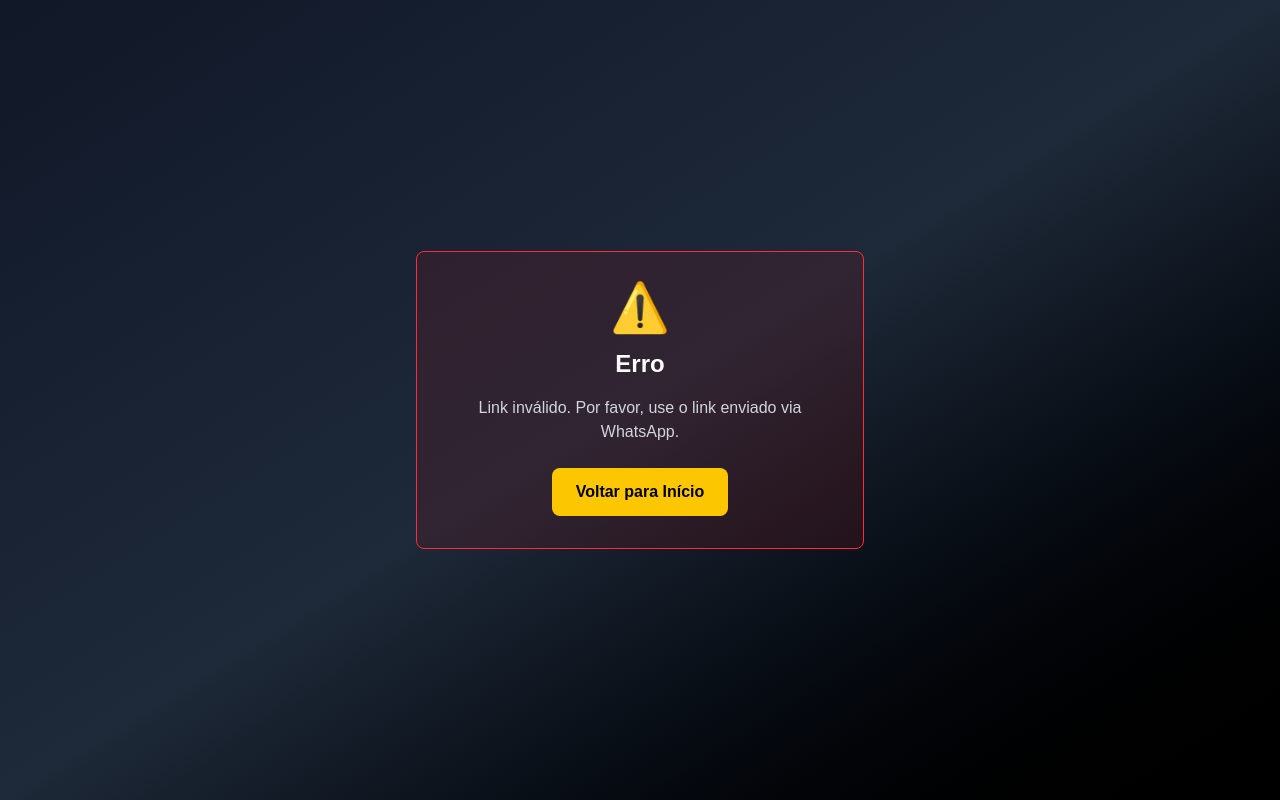
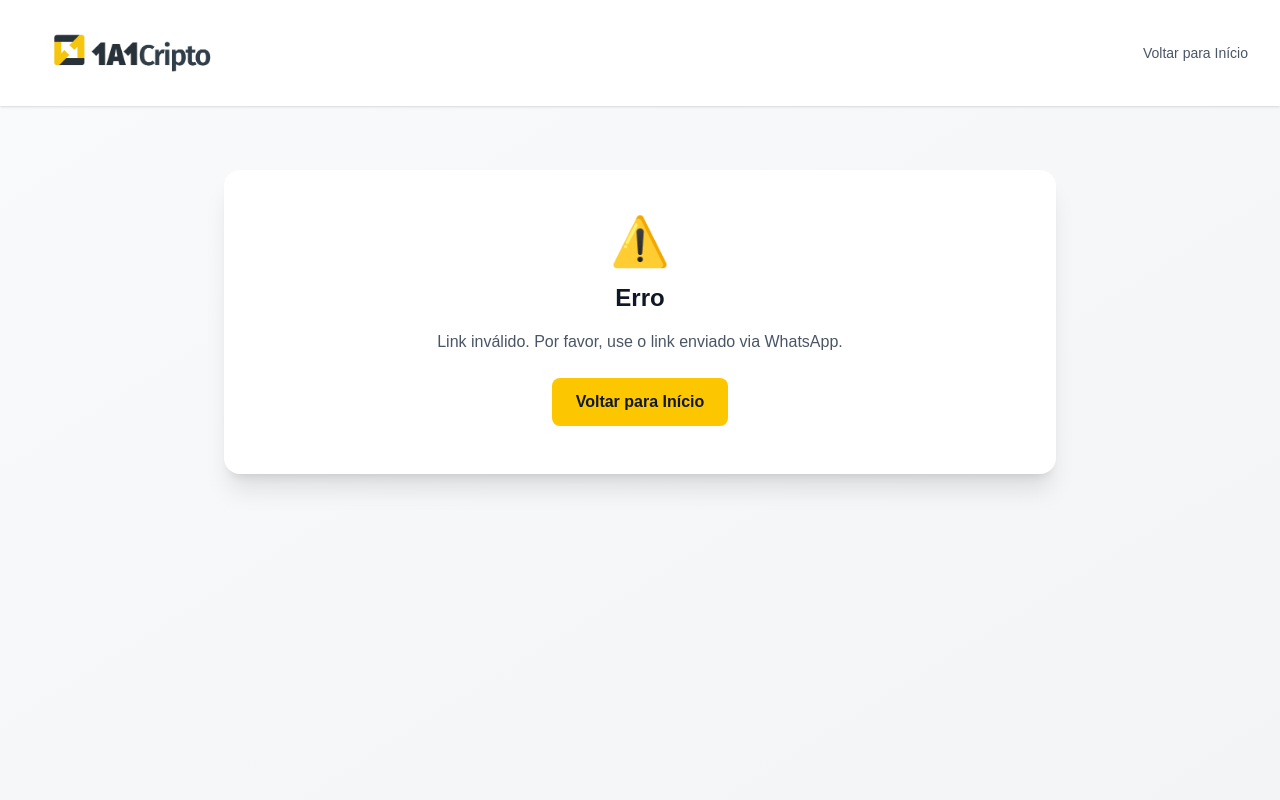
Before and after one commit to thiagomachlara/1a1-onboarding, a Next.js app: page /refresh in a window 1280 px wide. Built offline with nearby package versions, Linux system fonts and the light colour scheme.

Commit message:
feat: padronizar design da página de refresh com página principal

```diff
--- a/src/app/refresh/page.tsx
+++ b/src/app/refresh/page.tsx
@@ -78,10 +78,10 @@ function RefreshContent() {
       }
 
       const tokenData = await tokenResponse.json();
-
       setAccessToken(tokenData.token);
       setIsLoading(false);
 
+      console.log('[Refresh] Inicialização completa!');
     } catch (err: any) {
       console.error('[Refresh] Erro:', err);
       setError(err.message || 'Erro ao inicializar atualização de KYC');
@@ -91,64 +91,121 @@ function RefreshContent() {
 
   if (error) {
     return (
-      <div className="min-h-screen bg-gradient-to-br from-gray-900 via-gray-800 to-black flex items-center justify-center p-4">
-        <div className="bg-red-900/20 border border-red-500 rounded-lg p-8 max-w-md w-full text-center">
-          <div className="text-red-500 text-5xl mb-4">⚠️</div>
-          <h2 className="text-2xl font-bold text-white mb-4">Erro</h2>
-          <p className="text-gray-300 mb-6">{error}</p>
+      <div className="min-h-screen bg-gradient-to-br from-gray-50 to-gray-100">
+        {/* Header */}
+        <header className="bg-white shadow-sm">
+          <div className="max-w-7xl mx-auto px-4 sm:px-6 lg:px-8 py-4">
+            <div className="flex items-center justify-between">
+              <Image
+                src="/1a1-logo.png"
+                alt="1A1 Cripto"
+                width={200}
+                height={60}
+                priority
+              />
               <a
                 href="/"
-            className="inline-block bg-yellow-400 text-black px-6 py-3 rounded-lg font-semibold hover:bg-yellow-500 transition"
+                className="text-sm text-gray-600 hover:text-gray-900 transition-colors"
               >
                 Voltar para Início
               </a>
             </div>
+          </div>
+        </header>
+
+        <main className="max-w-4xl mx-auto px-4 sm:px-6 lg:px-8 py-16">
+          <div className="bg-white rounded-2xl shadow-xl p-8 md:p-12 text-center">
+            <div className="text-red-500 text-5xl mb-4">⚠️</div>
+            <h2 className="text-2xl font-bold text-gray-900 mb-4">Erro</h2>
+            <p className="text-gray-600 mb-6">{error}</p>
+            <a
+              href="/"
+              className="inline-block bg-yellow-400 hover:bg-yellow-500 text-gray-900 px-6 py-3 rounded-lg font-semibold transition-colors"
+            >
+              Voltar para Início
+            </a>
+          </div>
+        </main>
       </div>
     );
   }
 
   if (isLoading) {
     return (
-      <div className="min-h-screen bg-gradient-to-br from-gray-900 via-gray-800 to-black flex items-center justify-center">
+      <div className="min-h-screen bg-gradient-to-br from-gray-50 to-gray-100">
+        {/* Header */}
+        <header className="bg-white shadow-sm">
+          <div className="max-w-7xl mx-auto px-4 sm:px-6 lg:px-8 py-4">
+            <div className="flex items-center justify-between">
+              <Image
+                src="/1a1-logo.png"
+                alt="1A1 Cripto"
+                width={200}
+                height={60}
+                priority
+              />
+              <a
+                href="/"
+                className="text-sm text-gray-600 hover:text-gray-900 transition-colors"
+              >
+                Voltar para Início
+              </a>
+            </div>
+          </div>
+        </header>
+
+        <main className="max-w-4xl mx-auto px-4 sm:px-6 lg:px-8 py-16 flex items-center justify-center">
           <div className="text-center">
             <div className="animate-spin rounded-full h-16 w-16 border-b-4 border-yellow-400 mx-auto mb-4"></div>
-          <p className="text-white text-lg">Carregando...</p>
+            <p className="text-gray-600 text-lg">Carregando...</p>
           </div>
+        </main>
       </div>
     );
   }
 
   return (
-    <div className="min-h-screen bg-gradient-to-br from-gray-900 via-gray-800 to-black">
-      <header className="border-b border-gray-700 bg-black/50 backdrop-blur-sm">
-        <div className="container mx-auto px-4 py-6">
+    <div className="min-h-screen bg-gradient-to-br from-gray-50 to-gray-100">
+      {/* Header */}
+      <header className="bg-white shadow-sm">
+        <div className="max-w-7xl mx-auto px-4 sm:px-6 lg:px-8 py-4">
+          <div className="flex items-center justify-between">
             <Image
-            src="/logo.png"
+              src="/1a1-logo.png"
               alt="1A1 Cripto"
-            width={120}
-            height={40}
-            className="h-10 w-auto"
+              width={200}
+              height={60}
+              priority
             />
+            <a
+              href="/"
+              className="text-sm text-gray-600 hover:text-gray-900 transition-colors"
+            >
+              Voltar para Início
+            </a>
+          </div>
         </div>
       </header>
 
-      <main className="container mx-auto px-4 py-12">
-        <div className="max-w-4xl mx-auto">
-          <div className="bg-gray-800/50 border border-gray-700 rounded-lg p-8 mb-8">
+      <main className="max-w-4xl mx-auto px-4 sm:px-6 lg:px-8 py-16">
+        {/* Info Card */}
+        <div className="bg-white rounded-2xl shadow-xl p-8 md:p-12 mb-8">
           <div className="flex items-start space-x-4">
-              <div className="text-yellow-400 text-4xl">🔄</div>
+            <div className="flex-shrink-0 w-12 h-12 bg-yellow-400 rounded-full flex items-center justify-center text-2xl">
+              🔄
+            </div>
             <div className="flex-1">
-                <h1 className="text-3xl font-bold text-white mb-2">
+              <h1 className="text-3xl font-bold text-gray-900 mb-2">
                 Atualização de KYC
               </h1>
               {companyName && (
-                  <p className="text-xl text-gray-300 mb-4">{companyName}</p>
+                <p className="text-xl text-gray-600 mb-4">{companyName}</p>
               )}
-                <div className="bg-blue-900/30 border border-blue-500/50 rounded-lg p-4">
-                  <p className="text-gray-200 mb-2">
+              <div className="bg-blue-50 border border-blue-200 rounded-lg p-4">
+                <p className="text-gray-700 mb-2">
                   ✅ Seus documentos já aprovados <strong>não precisam ser reenviados</strong>
                 </p>
-                  <p className="text-gray-200">
+                <p className="text-gray-700">
                   📝 Você só precisa <strong>preencher o questionário atualizado</strong>
                 </p>
               </div>
@@ -156,8 +213,9 @@ function RefreshContent() {
           </div>
         </div>
 
+        {/* Sumsub SDK */}
         {accessToken && userId && (
-            <div className="bg-white rounded-lg shadow-2xl overflow-hidden">
+          <div className="bg-white rounded-2xl shadow-xl overflow-hidden">
             <SumsubWebSDK
               accessToken={accessToken}
               expirationHandler={async () => {
@@ -166,7 +224,7 @@ function RefreshContent() {
                   method: 'POST',
                   headers: { 'Content-Type': 'application/json' },
                   body: JSON.stringify({
-                      externalUserId: userId,
+                    userId: userId,
                     levelName: 'kyb-onboarding-completo',
                   }),
                 });
@@ -176,7 +234,6 @@ function RefreshContent() {
             />
           </div>
         )}
-        </div>
       </main>
     </div>
   );
@@ -185,7 +242,7 @@ function RefreshContent() {
 export default function RefreshPage() {
   return (
     <Suspense fallback={
-      <div className="min-h-screen bg-gradient-to-br from-gray-900 via-gray-800 to-black flex items-center justify-center">
+      <div className="min-h-screen bg-gradient-to-br from-gray-50 to-gray-100 flex items-center justify-center">
         <div className="animate-spin rounded-full h-16 w-16 border-b-4 border-yellow-400"></div>
       </div>
     }>
```
Lines whose indentation alone changed are shown as unchanged.
